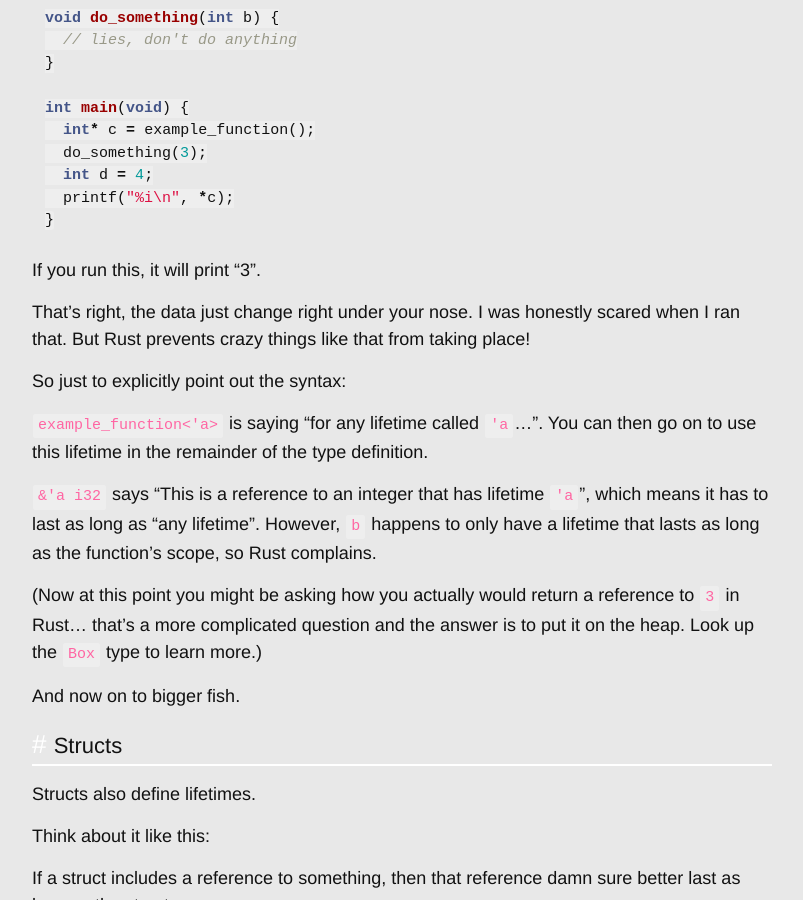
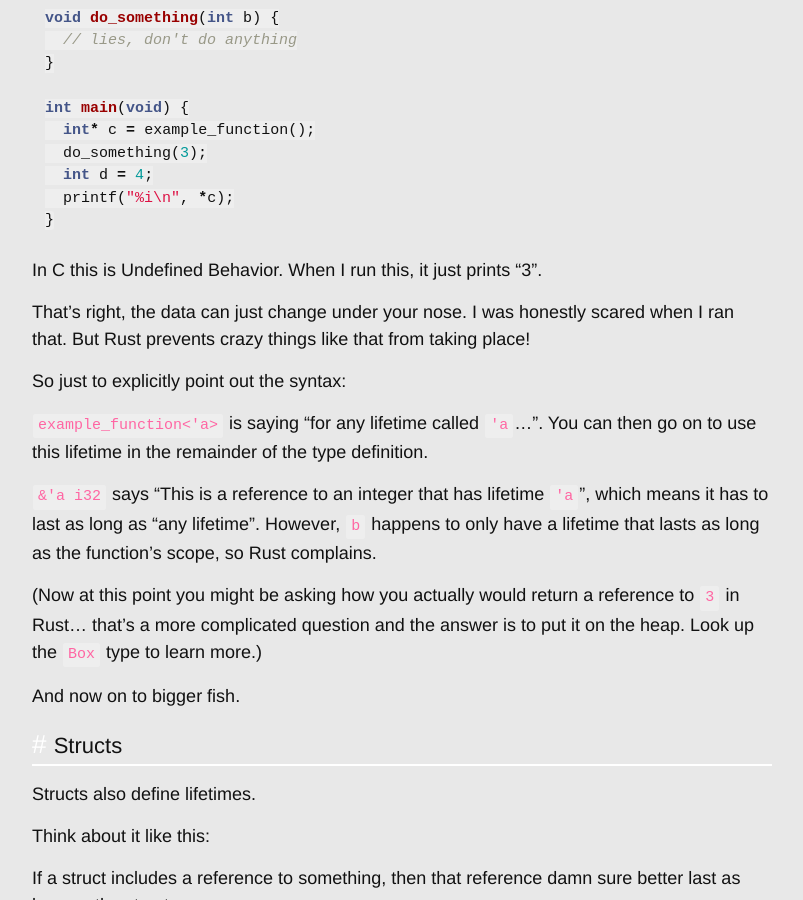
Before and after one commit to Charlesetc/charlesetc, a Jekyll site: the page built from _posts/2015-10-29-rust-lifetimes.markdown, in a window 1280 px wide and 900 px high, scrolled down 2261 px. Shown: the whole window, without its empty margins (238-1041 px from the left). Built offline with Jekyll 4.4.1, drawn with Linux system fonts in a browser that asks for light colours; Markdown is read by kramdown in place of the engine named in the settings.

Commit message:
Update about C

````diff
--- a/_posts/2015-10-29-rust-lifetimes.markdown
+++ b/_posts/2015-10-29-rust-lifetimes.markdown
@@ -101,9 +101,9 @@ int main(void) {
 }
 ```
 
-If you run this, it will print "3".
+In C this is Undefined Behavior. When I run this, it just prints "3".
 
-That's right, the data just change right under your nose. I was honestly scared when I ran that. But Rust prevents crazy things like that from taking place!
+That's right, the data can just change under your nose. I was honestly scared when I ran that. But Rust prevents crazy things like that from taking place!
 
 So just to explicitly point out the syntax:
 
````
